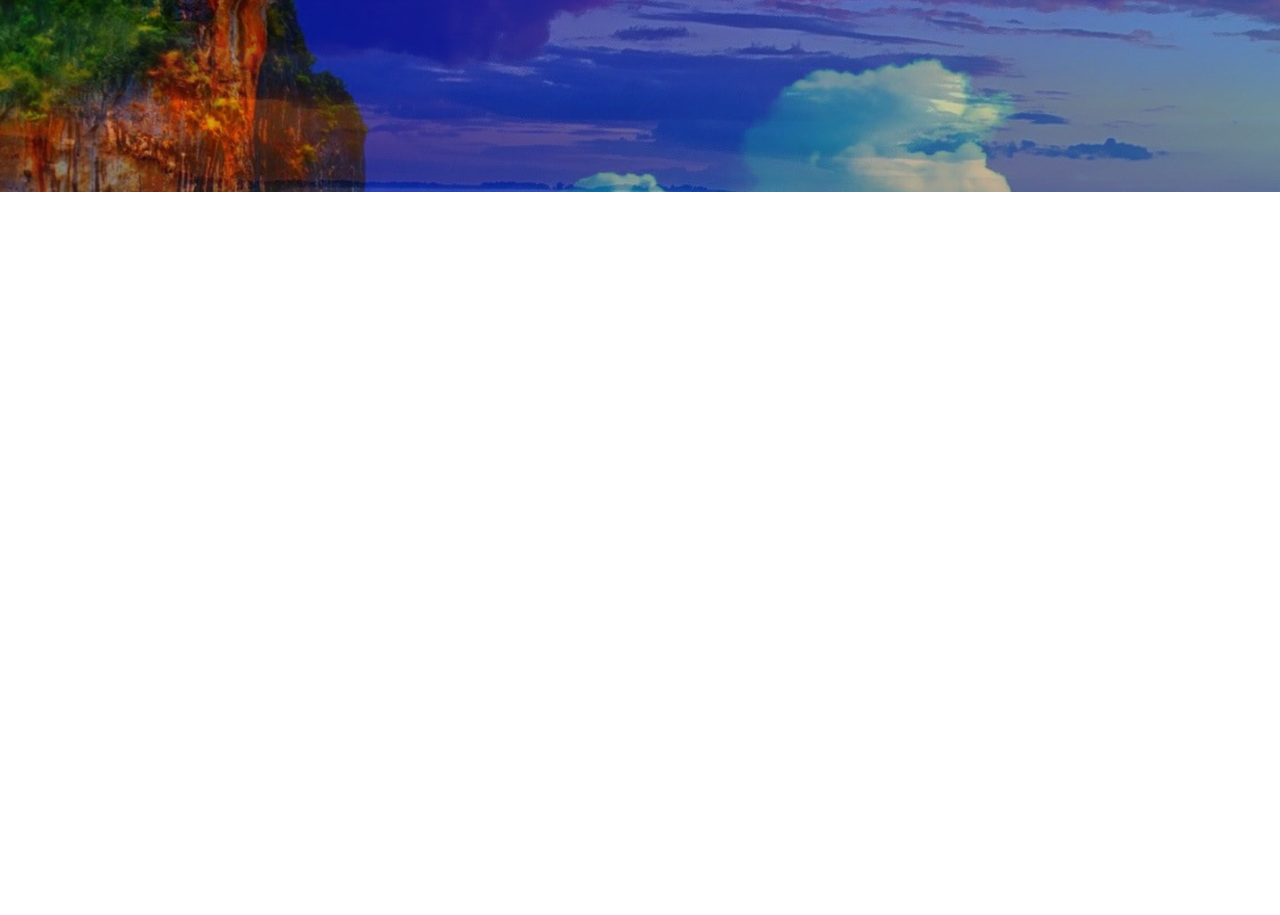
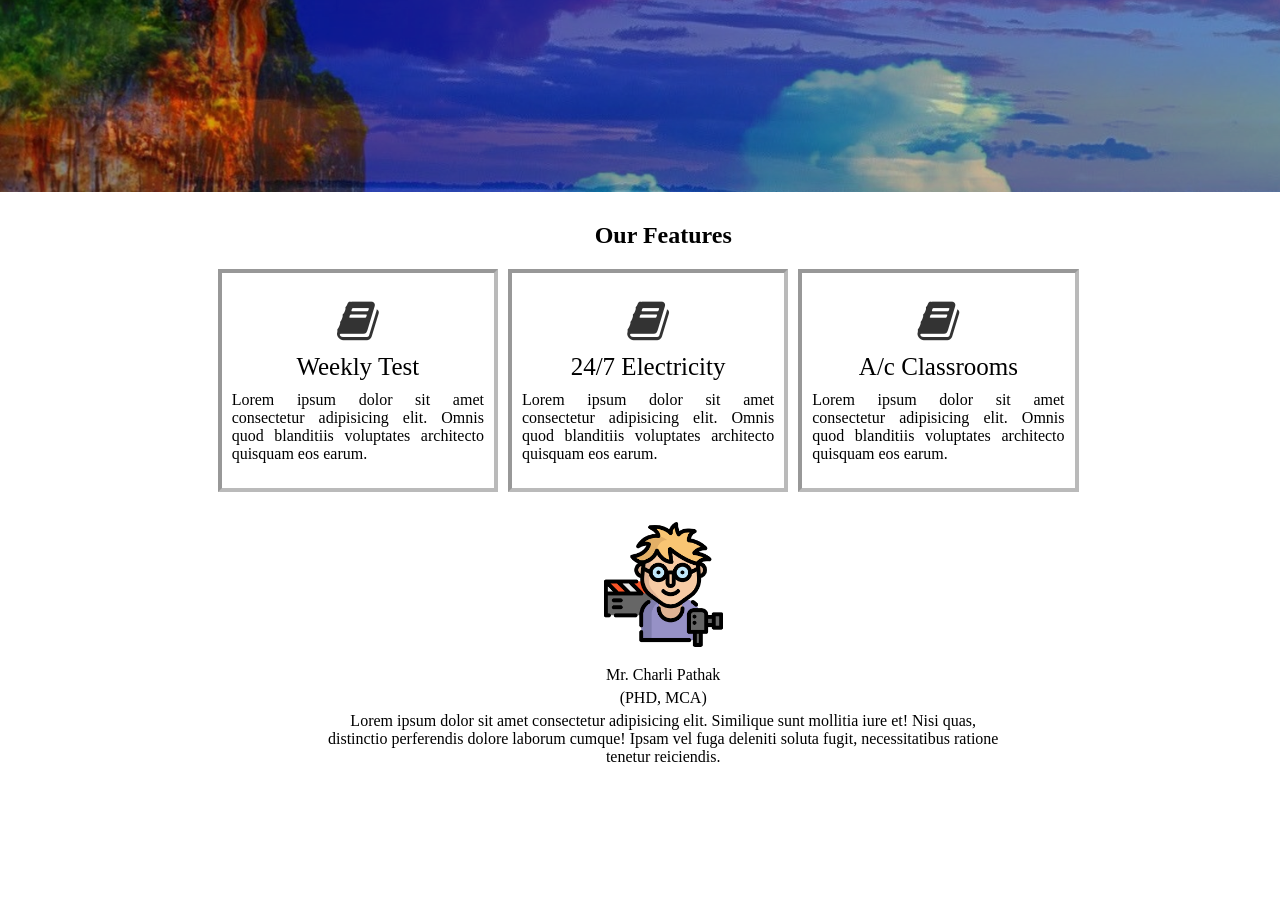
Before and after one commit to vikashviraj/Project-1-Web-Development-Course-Coaching-Website, a plain HTML site: page index.html in a window 1280 px wide. Shown: the part 520-1435 px from the top of the page. Before the commit the page ends 800 px from the top, so only its background shows below. Drawn offline with Linux system fonts and the light colour scheme.

Commit message:
2nd Day class

```diff
--- a/index.html
+++ b/index.html
@@ -54,7 +54,42 @@
             </ul>
         </nav>
 
+        <!-- Slider start -->
         <section class="slider">
+        </section>
+
+        <!-- features sections -->
+        <section class="our-features">
+            <div class="container">
+                <h2 align="center" style="padding: 20px 0px;">Our Features</h2>
+                <div class="features">
+                <div class="card">
+                    <i class="fa fa-book"></i>
+                    <p class="card-title">Weekly Test</p>
+                    <p class="card-info">Lorem ipsum dolor sit amet consectetur adipisicing elit. Omnis quod blanditiis voluptates architecto quisquam eos earum.</p>
+                </div>
+                <div class="card">
+                    <i class="fa fa-book"></i>
+                    <p class="card-title">24/7 Electricity</p>
+                    <p class="card-info">Lorem ipsum dolor sit amet consectetur adipisicing elit. Omnis quod blanditiis voluptates architecto quisquam eos earum.</p>
+                </div>
+                <div class="card">
+                    <i class="fa fa-book"></i>
+                    <p class="card-title">A/c Classrooms</p>
+                    <p class="card-info">Lorem ipsum dolor sit amet consectetur adipisicing elit. Omnis quod blanditiis voluptates architecto quisquam eos earum.</p>
+                </div>
+            </div>
+            </div>
+        </section>
+
+        <!-- Director section start -->
+        <section class="director">
+            <div class="container">
+                <img src="./img/director.png" alt="director">
+                <p class="director-name">Mr. Charli Pathak</p>
+                <p class="director-qyl">(PHD, MCA)</p>
+                <p class="director-about">Lorem ipsum dolor sit amet consectetur adipisicing elit. Similique sunt mollitia iure et! Nisi quas, distinctio perferendis dolore laborum cumque! Ipsam vel fuga deleniti soluta fugit, necessitatibus ratione tenetur reiciendis.</p>
+            </div>
         </section>
 
 
--- a/style.css
+++ b/style.css
@@ -4,11 +4,12 @@
 }
 .container-fluid{
     width: 100%;
-    padding: 10px 20px;
+    margin: 10px 20px;
 }
 .container{
-    width: 100%;
-    padding: 10px 100px;
+    width: 88%;
+    margin: 10px 100px;
+    height: 400px;
 }
 /* Top Header start */
 .top-header{
@@ -108,29 +109,6 @@
     font-weight: 800;
     letter-spacing: 1.2px;
     width: 40%;
-    animation: mytitle 2s infinite;
-}
-@keyframes mytitle{
-    0%{
-        font-size: 10px;
-        color: #000;
-    }
-    30%{
-        font-size: 15px;
-        color: red;
-    }
-    60%{
-        font-size: 20px;
-        color: green;
-    }
-    90%{
-        font-size: 25px;
-        color: blue;
-    }
-    100%{
-        font-size: 30px;
-        color: tomato;
-    }
 }
 /* menu area start */
 nav{
@@ -191,3 +169,53 @@ nav ul li a:hover{
         background-image: url('./img/slide1.jpg');
     }
 }
+.bg-dark{
+    background-color: #333!important;
+}
+/* Features section start */
+.our-features{
+    width: 100%;
+    height: 300px;
+}
+.our-features .card{
+    width: 28%;
+    text-align: center;
+    padding: 25px 10px;
+    float: left;
+    border:4px inset rgba(0,0,0,0.4);
+    margin:0px 5px;
+}
+.our-features .card i{
+    font-size: 45px;
+    color: #333;
+}
+.our-features .card .card-title{
+    font-size: 25px;
+    padding: 10px 0px;
+}
+.our-features .card .card-info{
+    text-align: justify;
+}
+.our-features .features{
+    width: 80%;
+    margin: auto;
+}
+
+/* director section start */
+.director{
+    text-align: center;
+}
+.director img{
+    height: 125px;
+    width: 125px;
+    margin: auto;
+    margin: 10px 0px;
+}
+.director-name, .director-qly{
+    padding: 5px 0px;
+}
+.director-about{
+    width: 60%;
+    padding: 5px 0px;
+    margin: auto;
+}
```
Also changed, not shown: img/director.png (added).
